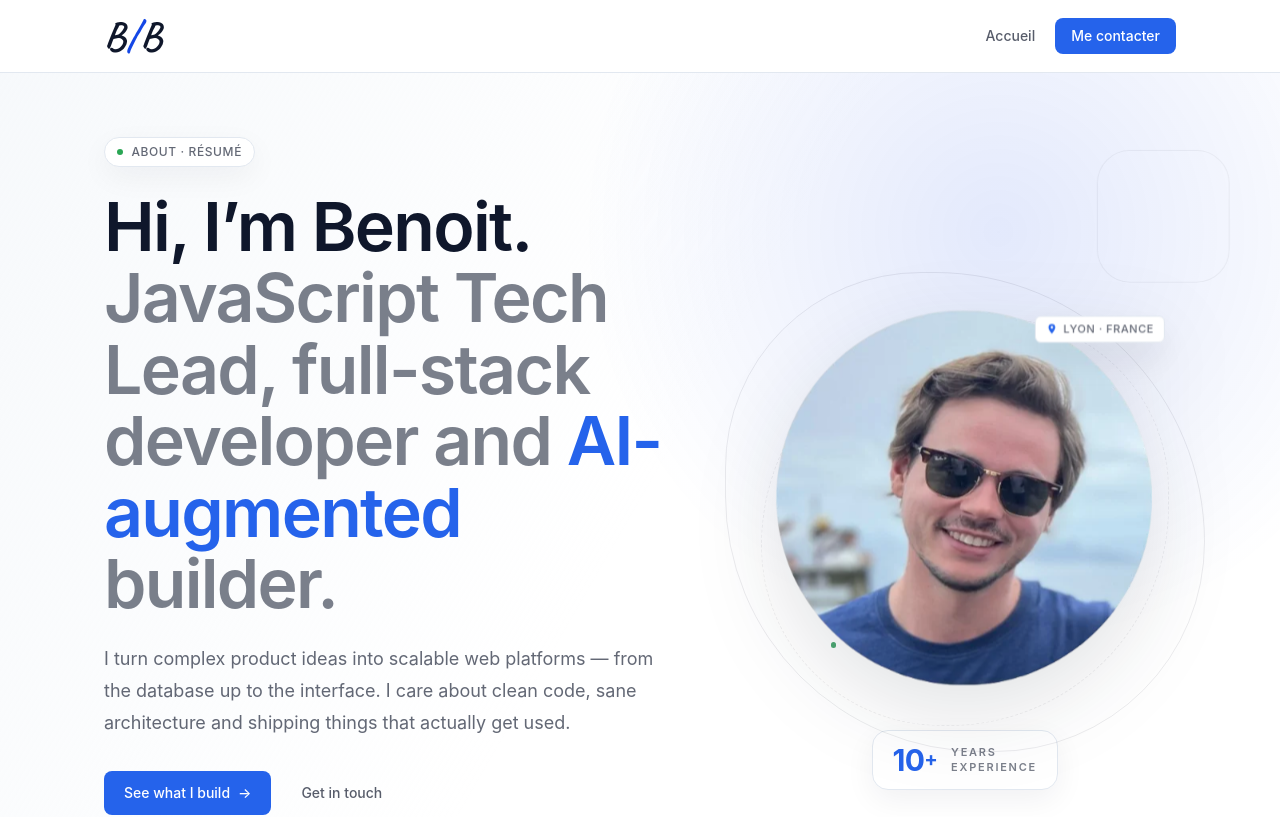
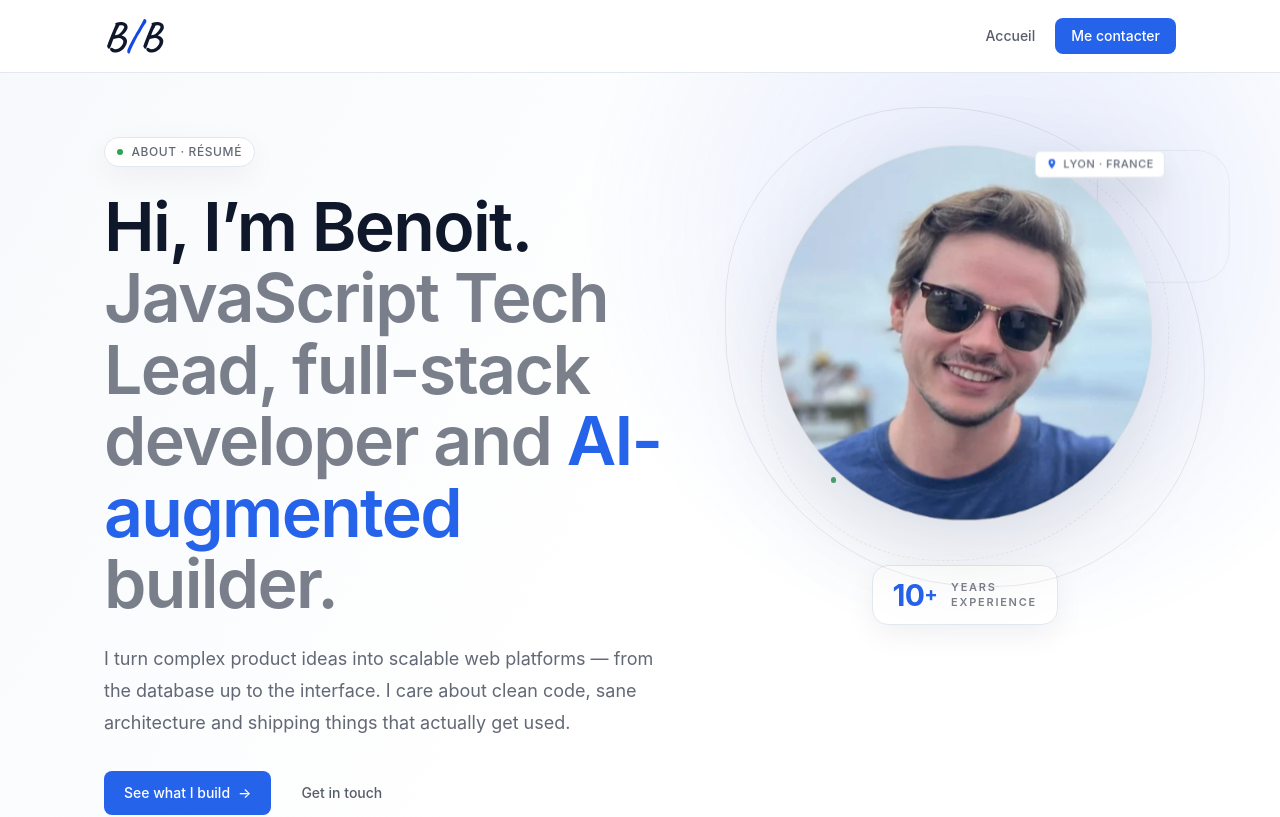
Before and after one commit to Fendry02/portfolio, a Next.js app: page /jobs in a window 1280 px wide. Shown: the top 817 px of the page. Built offline with nearby package versions, Linux system fonts and the light colour scheme.

Commit message:
style: pin hero avatar to top on both pages so it stays at the same position
Use lg:self-start on the portrait column so the avatar's vertical position no longer depends on the (different) left-column height across home and jobs.

```diff
--- a/app/jobs/page.tsx
+++ b/app/jobs/page.tsx
@@ -242,7 +242,7 @@ export default function Jobs() {
             </dl>
           </div>
 
-          <div className="qclay-portrait-wrap relative mx-auto flex w-full max-w-xs flex-col items-center sm:max-w-md lg:max-w-none">
+          <div className="qclay-portrait-wrap relative mx-auto flex w-full max-w-xs flex-col items-center sm:max-w-md lg:max-w-none lg:self-start">
             <div className="qclay-orbit hidden lg:block" aria-hidden="true" />
             <div
               className="qclay-orbit qclay-orbit-secondary hidden lg:block"
--- a/app/page.tsx
+++ b/app/page.tsx
@@ -185,7 +185,7 @@ export default function Home() {
           </div>
 
           {/* Right-hand portrait — clean, no decoration */}
-          <div className="qclay-portrait-wrap relative mx-auto flex w-full max-w-xs flex-col items-center sm:max-w-md lg:max-w-none">
+          <div className="qclay-portrait-wrap relative mx-auto flex w-full max-w-xs flex-col items-center sm:max-w-md lg:max-w-none lg:self-start">
             <div className="qclay-orbit hidden lg:block" aria-hidden="true" />
             <div
               className="qclay-orbit qclay-orbit-secondary hidden lg:block"
```
